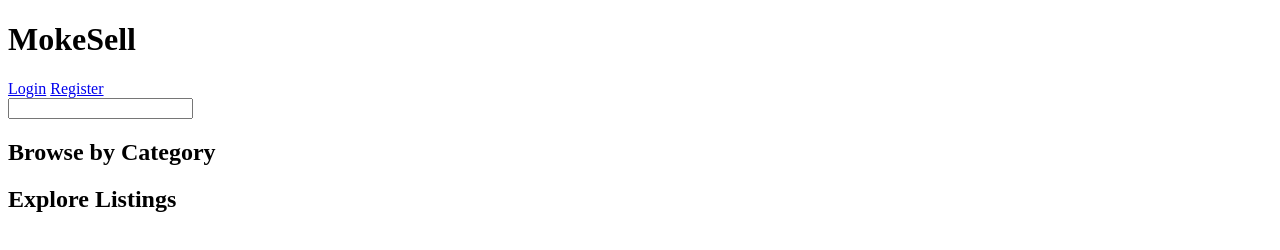
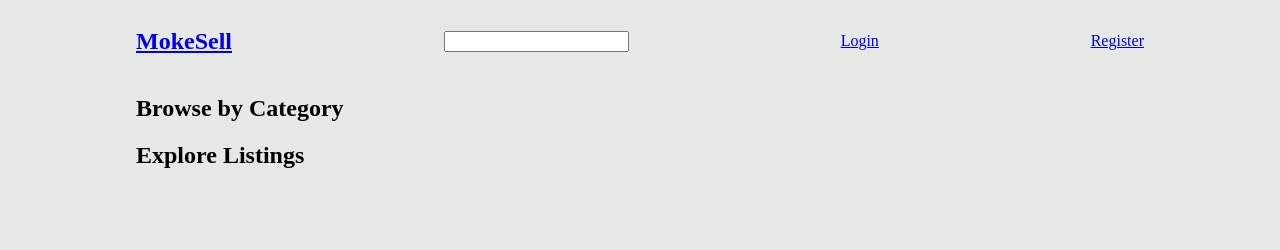
Before and after one commit to dokjqk/FED_S10270162K_S10266598D_Assg2, a plain HTML site: page index.html in a window 1280 px wide. Drawn offline with Linux system fonts and the light colour scheme.

Commit message:
Aligned navigation bar.
Added flexboxes to nav and added side borders

```diff
--- a/index.html
+++ b/index.html
@@ -3,21 +3,18 @@
 <head>
     <meta charset="UTF-8">
     <meta name="viewport" content="width=device-width, initial-scale=1.0">
-    <title>Document</title>
-    <link rel ='stylesheet' href="style.css">
+    <title>MokeSell</title>
+    <link rel="stylesheet" href="styles.css">
 </head>
 <body>
-    <header>
-        <h1>MokeSell</h1>
-        <nav>
-            <a href="#">Login</a>
-            <a href="#">Register</a>
-        </nav>
-    </header>
-
-    <div class="search-bar">
-        <input type="text">
-    </div>
+    <nav>
+       <a href="#"><h1>MokeSell</h1></a>
+       <div class="search-bar">
+            <input type="text">
+        </div>
+        <a href="#">Login</a>
+        <a href="#">Register</a>
+    </nav>
 
     <div class="banner"></div>
     <section class="categories">
--- /dev/null
+++ b/styles.css
@@ -0,0 +1,13 @@
+body {
+    background-color: #E6E8E6;
+    padding-left: 10%;
+    padding-right: 10%;
+}
+
+nav {
+    flex: auto;
+    display: flex;
+    flex-direction: row;
+    justify-content: space-between;
+    align-items: center;
+}
```
Also changed, not shown: style.css (deleted).
